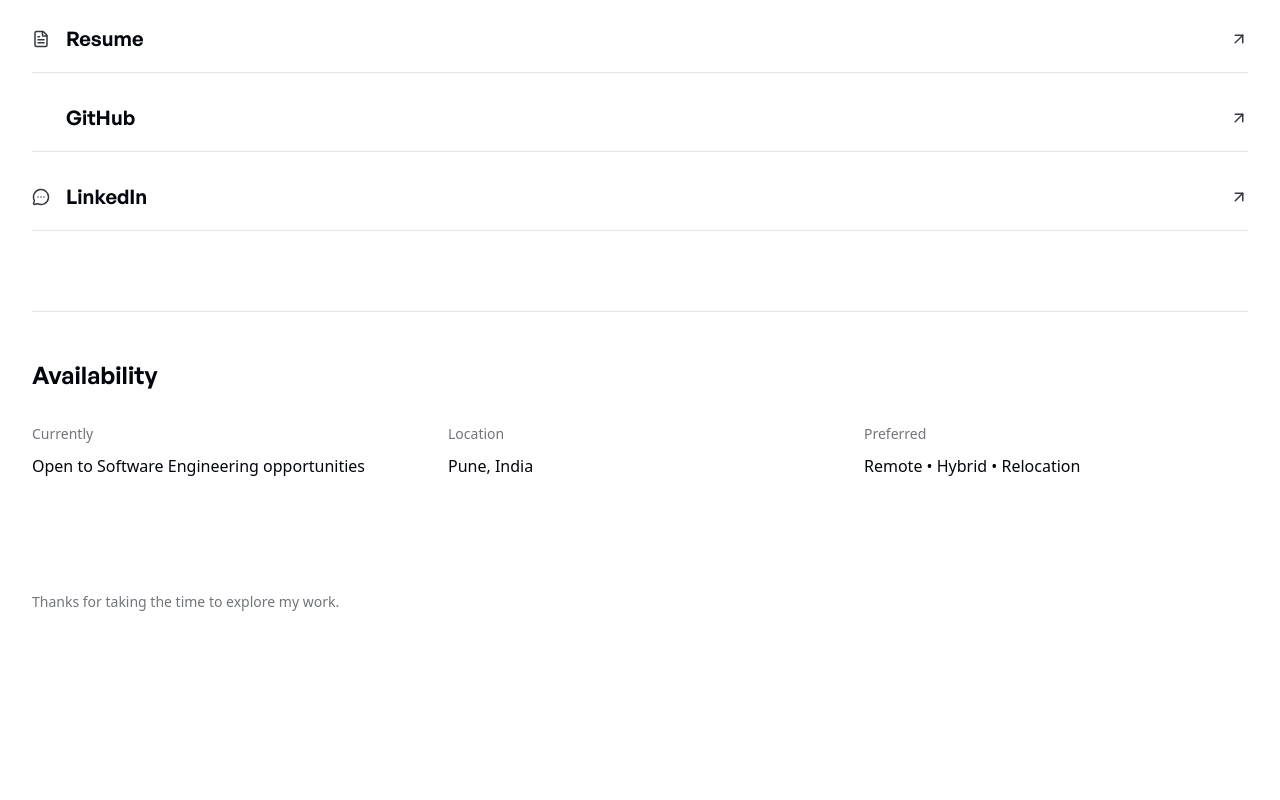
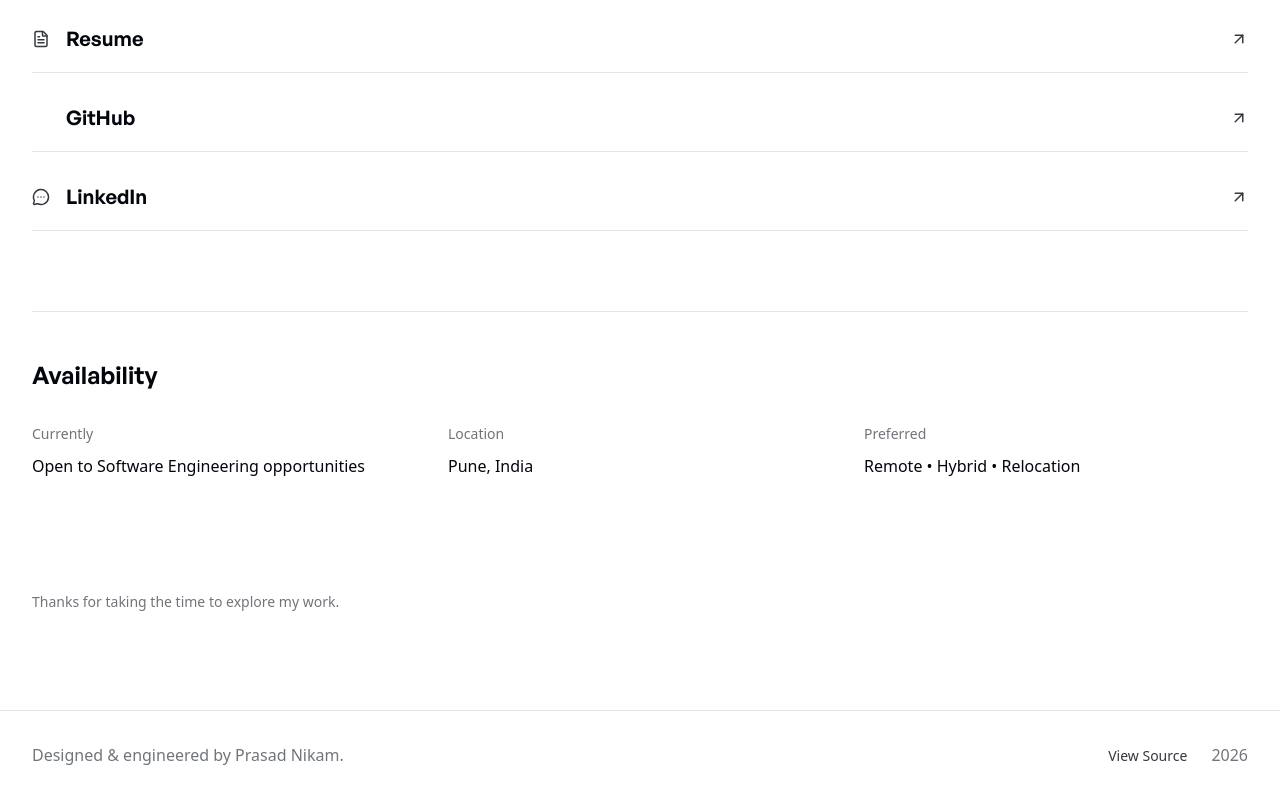
Before and after one commit to prasad-nikam/portfolio-v2, a React (Vite) app: page / in a window 1280 px wide. Shown: the part 10037-10837 px from the top of the page. Before the commit the page ends 10747 px from the top, so only its background shows below. Built offline with nearby package versions, Linux system fonts and the light colour scheme; some icons are missing.

Commit message:
Add Footer

```diff
--- /dev/null
+++ b/src/features/footer/components/Footer.tsx
@@ -0,0 +1,15 @@
+import { footer } from "../data/footer";
+
+import { FooterMeta } from "./FooterMeta";
+
+import { Container } from "@/shared/layouts";
+
+export function Footer() {
+  return (
+    <footer className="border-t border-(--color-border)">
+      <Container>
+        <FooterMeta footer={footer} />
+      </Container>
+    </footer>
+  );
+}
--- /dev/null
+++ b/src/features/footer/components/FooterMeta.tsx
@@ -0,0 +1,31 @@
+import type { Footer } from "../types";
+
+import { Text } from "@/shared/typography";
+
+type FooterMetaProps = {
+  footer: Footer;
+};
+
+export function FooterMeta({ footer }: FooterMetaProps) {
+  return (
+    <div className="flex flex-col gap-6 py-8 text-sm sm:flex-row sm:items-center sm:justify-between">
+      <Text tone="muted">{footer.message}</Text>
+
+      <div className="flex items-center gap-6">
+        {footer.links.map((link) => (
+          <a
+            key={link.label}
+            href={link.href}
+            target={link.external ? "_blank" : undefined}
+            rel={link.external ? "noreferrer" : undefined}
+            className="text-(--color-ink-secondary) transition-colors hover:text-(--color-ink)"
+          >
+            {link.label}
+          </a>
+        ))}
+
+        <Text tone="muted">{footer.year}</Text>
+      </div>
+    </div>
+  );
+}
--- /dev/null
+++ b/src/features/footer/data/footer.ts
@@ -0,0 +1,15 @@
+import type { Footer } from "../types";
+
+export const footer: Footer = {
+  message: "Designed & engineered by Prasad Nikam.",
+
+  links: [
+    {
+      label: "View Source",
+      href: "https://github.com/prasad-nikam/portfolio-v2",
+      external: true,
+    },
+  ],
+
+  year: new Date().getFullYear(),
+};
--- /dev/null
+++ b/src/features/footer/types.ts
@@ -0,0 +1,11 @@
+export type FooterLink = {
+  label: string;
+  href: string;
+  external?: boolean;
+};
+
+export type Footer = {
+  message: string;
+  links: FooterLink[];
+  year: number;
+};
--- a/src/features/home/pages/HomePage.tsx
+++ b/src/features/home/pages/HomePage.tsx
@@ -3,6 +3,7 @@ import { Hero } from "../components/hero/Hero";
 import { Experience } from "@/features/experience/components/Experience";
 import { About } from "@/features/about/components/About";
 import { ContactSection } from "@/features/contact/components/ContactSection";
+import { Footer } from "@/features/footer/components/Footer";
 
 function HomePage() {
   return (
@@ -12,6 +13,7 @@ function HomePage() {
       <Experience />
       <About />
       <ContactSection />
+      <Footer />
     </div>
   );
 }
```
Also changed, not shown: src/features/footer/index.ts (added).
